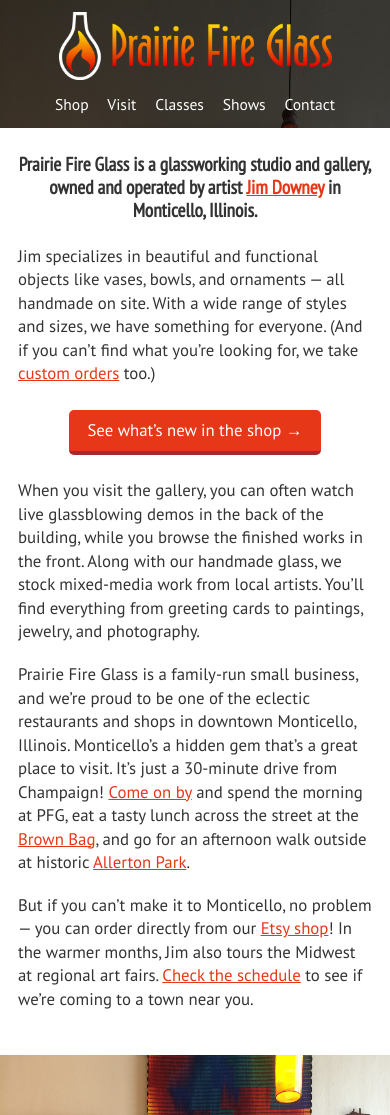
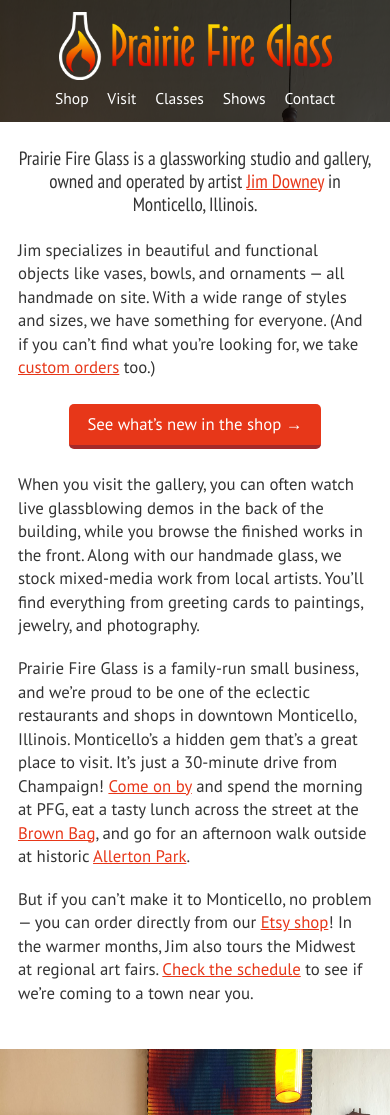
Before and after one commit to prairiefireglass/prairiefireglass.github.io, a Jekyll site: the page built from index.html, in a window 390 px wide. Built offline with Jekyll 4.4.1, drawn with Linux system fonts in a browser that asks for light colours; nearby versions of some CDN libraries.

Commit message:
More phone tweaks

```diff
--- a/assets/stylesheets/style.scss
+++ b/assets/stylesheets/style.scss
@@ -214,7 +214,7 @@
   }
 
   nav {
-    margin: 0.5rem 0 2.5rem;
+    margin: 0 0 2.5rem;
   }
 
   nav li {
@@ -235,7 +235,7 @@
 
   h1 {
     font-size: 1.6rem;
-    margin-bottom: 1.5rem;
+    font-weight: normal;
   }
 
   main {
@@ -243,8 +243,8 @@
   }
 
   section .etsy-items a {
-    width: 7rem;
-    height: 7rem;
+    width: 6rem;
+    height: 6rem;
   }
 }
 
```
